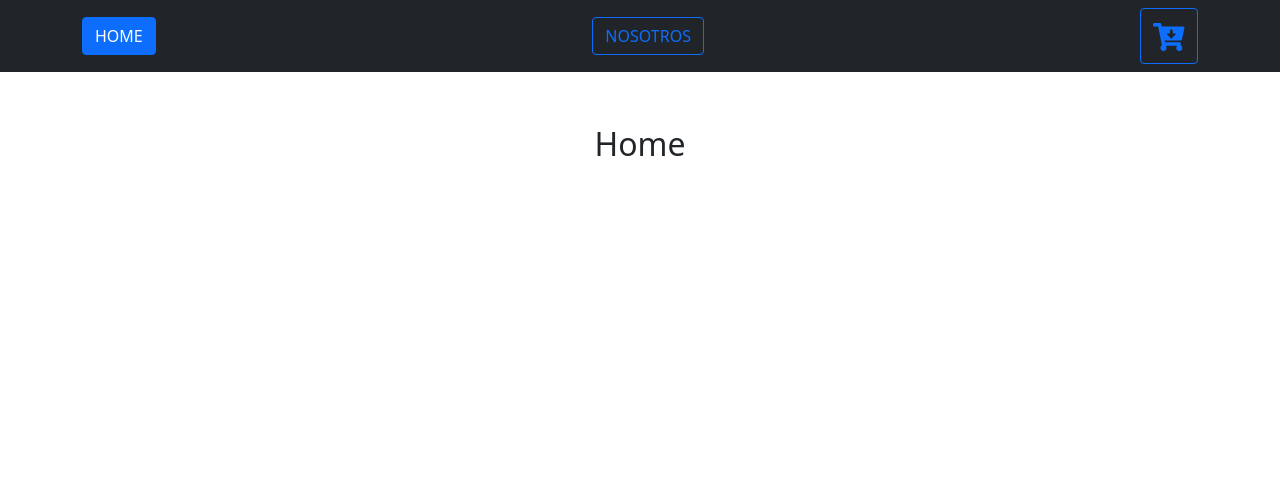
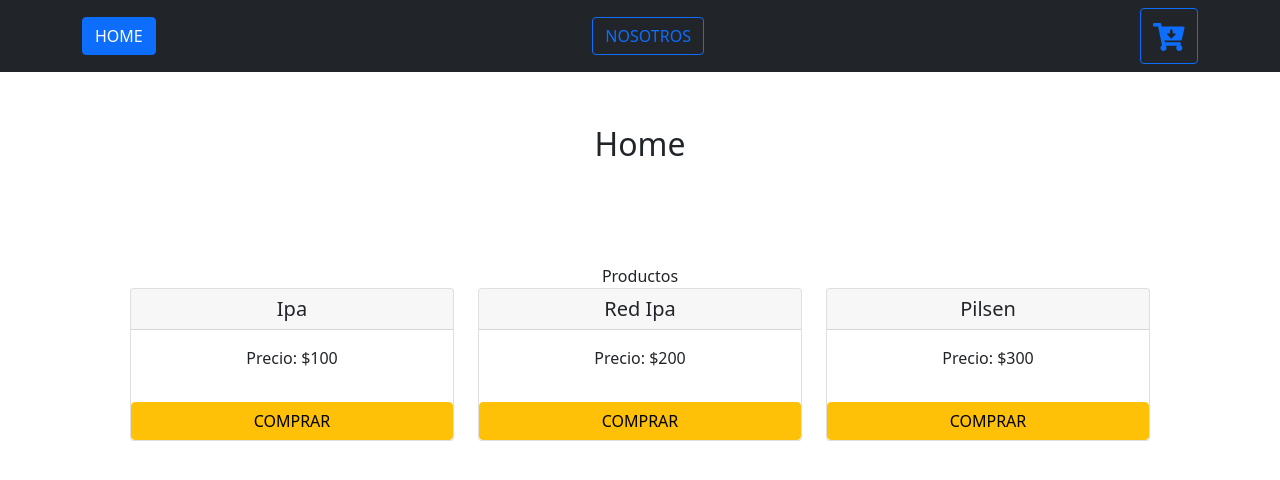
Before and after one commit to cuter97/React.js, a React (Create React App) app: page / in a window 1280 px wide. Shown: the top 480 px of the page. Built offline with nearby package versions, Linux system fonts and the light colour scheme.

Commit message:
agregando desafios

```diff
--- a/package.json
+++ b/package.json
@@ -13,6 +13,7 @@
     "bootstrap": "^5.1.3",
     "react": "^17.0.2",
     "react-dom": "^17.0.2",
+    "react-icons": "^4.3.1",
     "react-router-dom": "^6.1.1",
     "react-scripts": "4.0.3",
     "web-vitals": "^1.1.2"
--- /dev/null
+++ b/src/components/Item.jsx
@@ -0,0 +1,18 @@
+const Item = ({props}) => {
+
+    // desestructuramos
+    const {id, producto, precio} = props
+    return (
+        <div className="col-md-4 mb-2">
+
+            <div className="card">
+                <h5 className="card-header text-center"> {producto} </h5>
+                <p className="card-body text-center">Precio: ${precio} </p>
+                <button className="btn btn-warning" datatype={id}>COMPRAR</button>
+            </div>
+
+        </div>
+    )
+}
+
+export default Item
--- /dev/null
+++ b/src/components/ItemCount.jsx
@@ -0,0 +1,46 @@
+import { useState } from "react";
+
+const ItemCount = () => {
+
+    let stock = 8, initial = 1;
+
+    const [contador, setContador] = useState(initial);
+
+    const aumentar = () => {
+        if(contador < stock)
+            setContador(contador + 1);
+    }
+    const disminuir = () => {
+        if(contador > initial)
+            setContador(contador - 1);
+    }
+
+    return (
+        <>
+            <div className="card">
+                <div className="card-header text-center">CONTADOR</div>
+
+                <div className="card-body d-flex align-items-center justify-content-center">
+
+                    <button className="btn btn-danger"
+                        onClick={disminuir}
+                    >
+                        -
+                    </button>
+
+                    <div className="p-2">{contador}</div>
+
+                    <button className="btn btn-primary"
+                            onClick={aumentar}
+                            // onChange={cambiarStock}
+                    >
+                        +
+                    </button>
+                </div>
+
+     </div>
+        </>
+    )
+}
+
+export default ItemCount
--- /dev/null
+++ b/src/components/ItemList.jsx
@@ -0,0 +1,49 @@
+import { useEffect, useState } from "react"
+import Item from "./Item";
+
+const ItemList = ({productos}) => {
+
+    const [cerveza, setCerveza] = useState([]);
+
+
+    useEffect(() => {
+
+        const promesa = new Promise( (res, rej) => {
+
+            setTimeout(() => {
+
+                if (productos.length > 0) {
+                    res(productos)
+                }
+                else{
+                    rej('no hay produtos')
+                }
+
+            }, 2*1000);
+        })
+        // setCerveza(productos)
+        promesa
+            .then(res => {setCerveza(res)})
+            .catch(err => {console.log(err)})
+
+    }, [productos])
+
+    return (
+        <>
+        <div>
+            Productos
+        </div>
+
+        <div className="row">
+            {
+                cerveza.map(item => (
+                    <Item key={item.id} props={item} />
+                ))
+            }
+        </div>
+
+        </>
+    )
+}
+
+export default ItemList
--- a/src/components/ItemListContainer.jsx
+++ b/src/components/ItemListContainer.jsx
@@ -1,10 +1,16 @@
-// Esta informacion va en la seccion nosotros
+import ItemList from "../components/ItemList"
 
 const ItemListContainer = () => {
+    const productos = [
+        {id: 1, producto: 'Ipa', precio: 100},
+        {id: 2, producto: 'Red Ipa', precio: 200},
+        {id: 3, producto: 'Pilsen', precio: 300}
+    ]
+
     return (
-        <div className="fs-3 container">
-            ACA VA A ESTAR UN POCO DE INFORMACION DE LO QUE HACEMOS EN LA CERVECERIA
-        </div>
+        <>
+            <ItemList productos={productos}/>
+        </>
     )
 }
 
--- a/src/routes/Carrito.jsx
+++ b/src/routes/Carrito.jsx
@@ -1,8 +1,13 @@
+import ItemCount from "../components/ItemCount"
+
 const Carrito = () => {
     return (
+        <>
         <div className='fs-5 text-center p-5'>
             Estas en el carrito de compras
         </div>
+        <ItemCount/>
+        </>
     )
 }
 
--- a/src/routes/Home.jsx
+++ b/src/routes/Home.jsx
@@ -1,8 +1,16 @@
+import ItemListContainer from '../components/ItemListContainer';
+
 const Home = () => {
+
     return (
-        <div className='fs-2 text-center p-5'>
-            Home
-        </div>
+        <>
+            <div className='fs-2 text-center p-5'>
+                Home
+            </div>
+            <div className="text-center p-5">
+                    <ItemListContainer/>
+            </div>
+        </>
     )
 }
 
--- a/src/routes/Nosotros.jsx
+++ b/src/routes/Nosotros.jsx
@@ -1,14 +1,9 @@
-import ItemListContainer from '../components/ItemListContainer';
-
 const Nosotros = () => {
     return (
         <>
             <div className='fs-5 text-center'>
                 Seccion nosotros
             </div>
-            <div className="text-center p-5">
-                <ItemListContainer/>
-            </div>
         </>
     )
 }
```
Also changed, not shown: src/App.jsx (line endings or trailing spaces), 1 other file (tests, documents, lock files or other folders).
